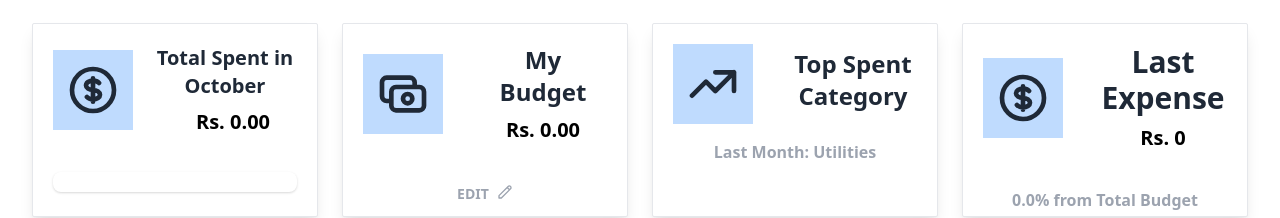
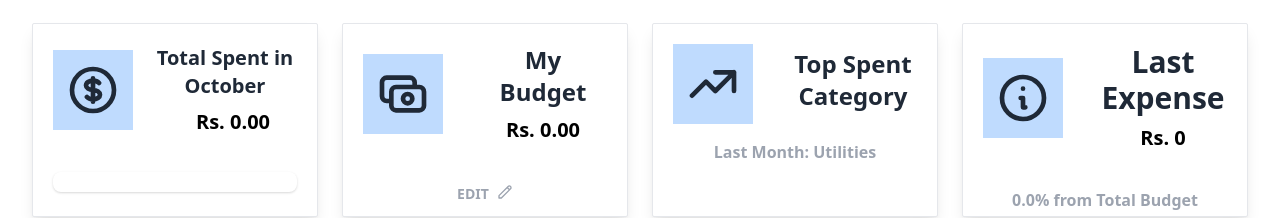
Before and after one commit to dumidu1998/Expense-tracker-front, a React (Create React App) app: page / in a window 1280 px wide. Shown: the part 173-391 px from the top of the page. Built offline with nearby package versions, Linux system fonts and the light colour scheme; no server answers.

Commit message:
icon changed

```diff
--- a/src/components/cards/Card4.js
+++ b/src/components/cards/Card4.js
@@ -38,7 +38,7 @@ function Card4() {
                     <div className="flex flex-row items-center">
                         <h2 className="text-3xl flex font-semibold text-gray-800 mb-2 bg-blue-200 p-3">
                             <svg xmlns="http://www.w3.org/2000/svg" className="h-14 w-14" fill="none" viewBox="0 0 24 24" stroke="currentColor">
-                                <path strokeLinecap="round" strokeLinejoin="round" strokeWidth={2} d="M12 8c-1.657 0-3 .895-3 2s1.343 2 3 2 3 .895 3 2-1.343 2-3 2m0-8c1.11 0 2.08.402 2.599 1M12 8V7m0 1v8m0 0v1m0-1c-1.11 0-2.08-.402-2.599-1M21 12a9 9 0 11-18 0 9 9 0 0118 0z" />
+                                <path strokeLinecap="round" strokeLinejoin="round" strokeWidth={2} d="M13 16h-1v-4h-1m1-4h.01M21 12a9 9 0 11-18 0 9 9 0 0118 0z" />
                             </svg>
                         </h2>
                         <div className="flex flex-col ml-4">
```
